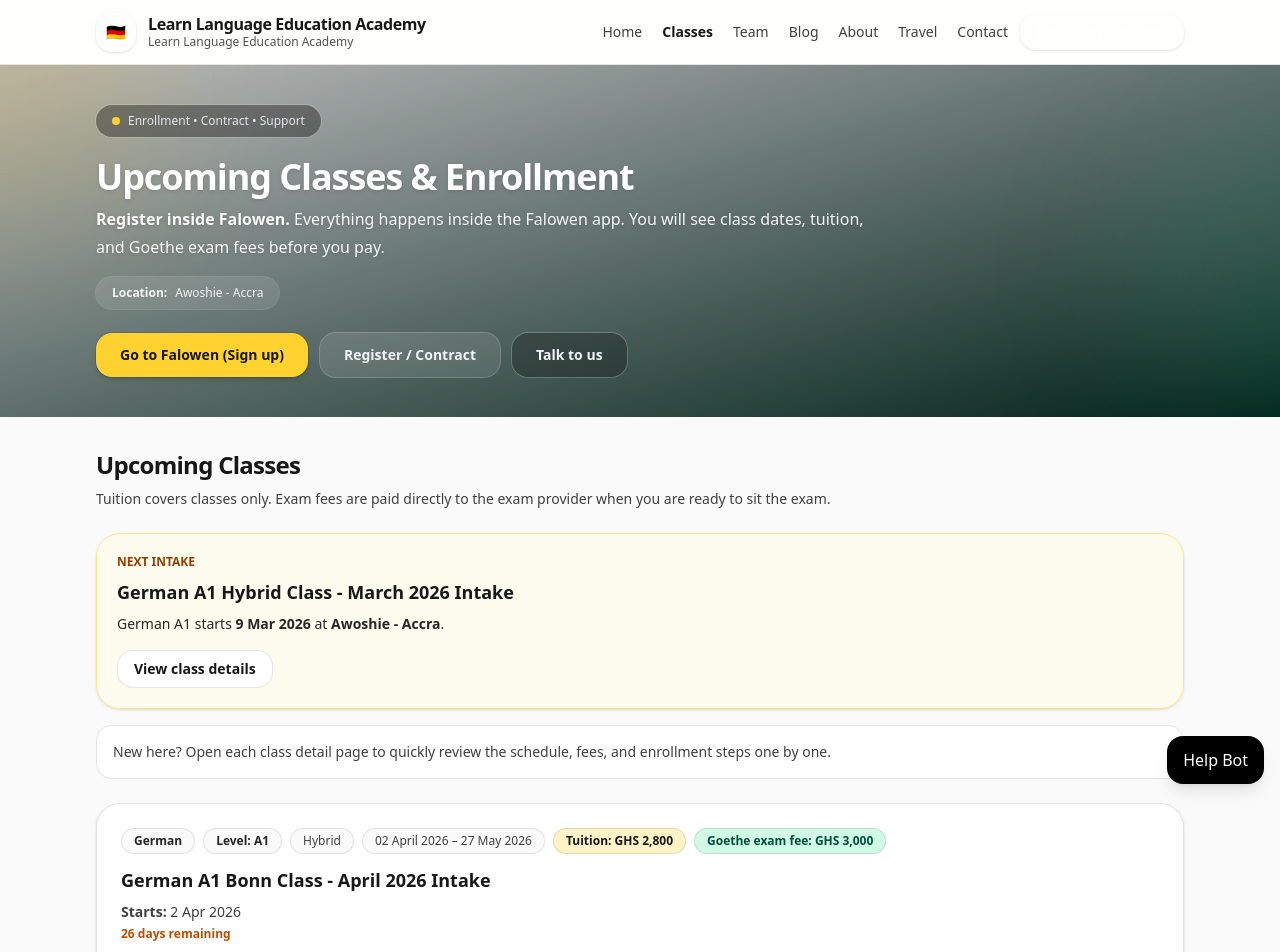
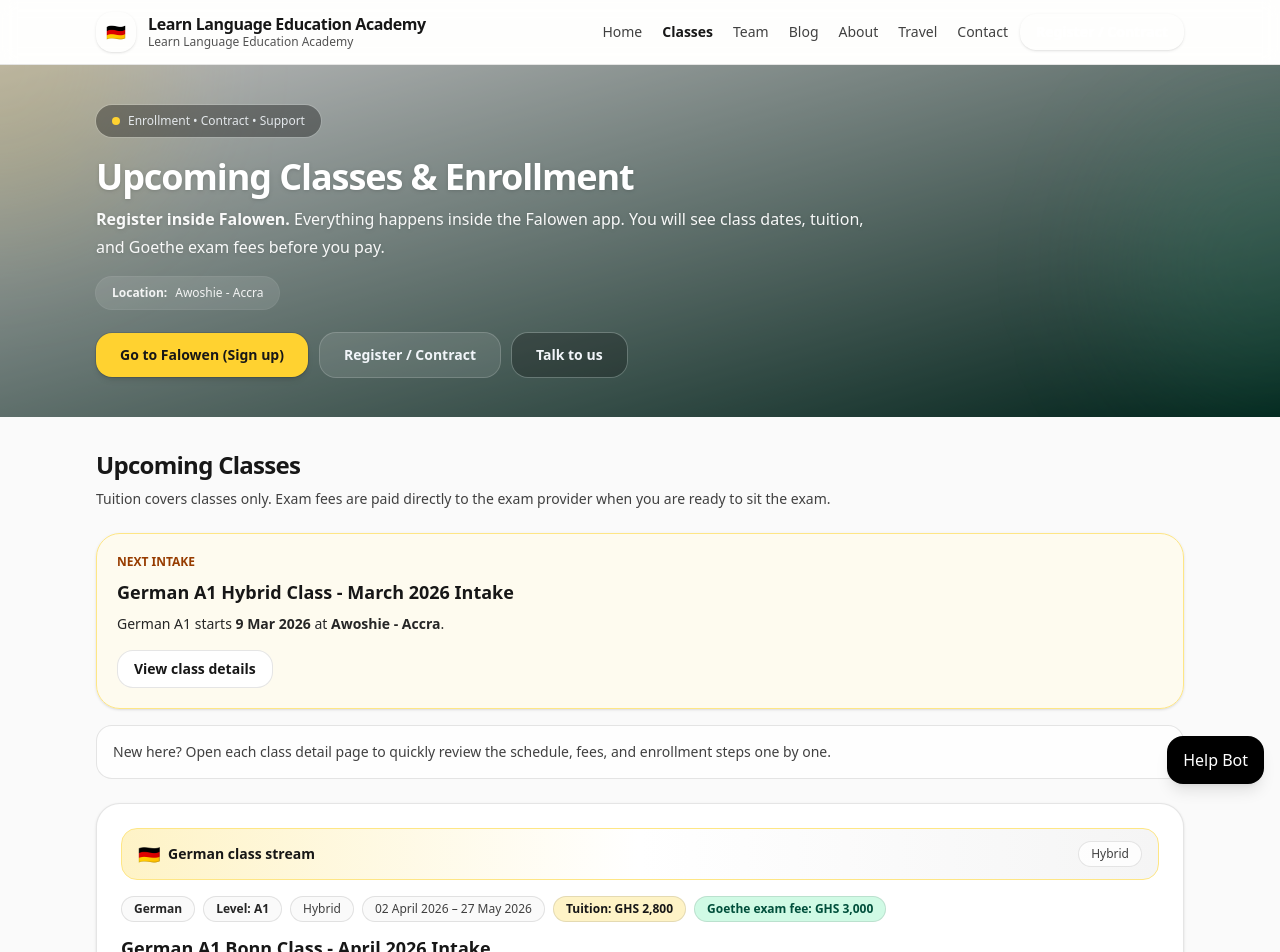
Before and after one commit to learngermanghana/learngermanghana-site, a Next.js app: page /classes in a window 1280 px wide. Shown: the top 952 px of the page. Built offline with nearby package versions, Linux system fonts and the light colour scheme.

Commit message:
Improve class card visual differentiation

```diff
--- a/src/app/classes/ClassesPageClient.tsx
+++ b/src/app/classes/ClassesPageClient.tsx
@@ -47,6 +47,30 @@ function getFormatLabel(format: string) {
   }
 
   return "Other";
+}
+
+function getClassHeaderTheme(language: string, formatLabel: string) {
+  if (formatLabel === "Self-learning") {
+    return {
+      icon: "💻",
+      label: "Digital learning track",
+      panelClass: "border-violet-200 bg-gradient-to-r from-violet-100 via-fuchsia-50 to-white",
+    };
+  }
+
+  if (language === "French") {
+    return {
+      icon: "🇫🇷",
+      label: "French class stream",
+      panelClass: "border-sky-200 bg-gradient-to-r from-sky-100 via-white to-rose-100",
+    };
+  }
+
+  return {
+    icon: "🇩🇪",
+    label: "German class stream",
+    panelClass: "border-amber-200 bg-gradient-to-r from-amber-100 via-white to-neutral-100",
+  };
 }
 
 export default function ClassesPage() {
@@ -149,9 +173,20 @@ export default function ClassesPage() {
               const isAlwaysOpen = c.startDate === "Always open";
               const effectiveTuition = c.tuitionFee ?? tuition;
               const daysUntilStart = getDaysUntilStart(c.startDate);
+              const headerTheme = getClassHeaderTheme(c.language, formatLabel);
 
               return (
                 <div id={c.id} key={c.id} className="rounded-3xl border border-black/10 bg-white p-6 shadow-sm">
+                  <div className={`mb-4 flex items-center justify-between rounded-2xl border px-4 py-3 ${headerTheme.panelClass}`}>
+                    <div className="flex items-center gap-2 text-sm font-semibold text-neutral-900">
+                      <span aria-hidden="true" className="text-lg leading-none">{headerTheme.icon}</span>
+                      <span>{headerTheme.label}</span>
+                    </div>
+                    <span className="rounded-full border border-black/10 bg-white/80 px-3 py-1 text-xs font-medium text-neutral-700">
+                      {formatLabel}
+                    </span>
+                  </div>
+
                   <div className="flex flex-wrap items-center gap-2">
                     <span className="rounded-full border border-black/10 bg-neutral-50 px-3 py-1 text-xs font-semibold text-neutral-800">
                       {c.language}
```
